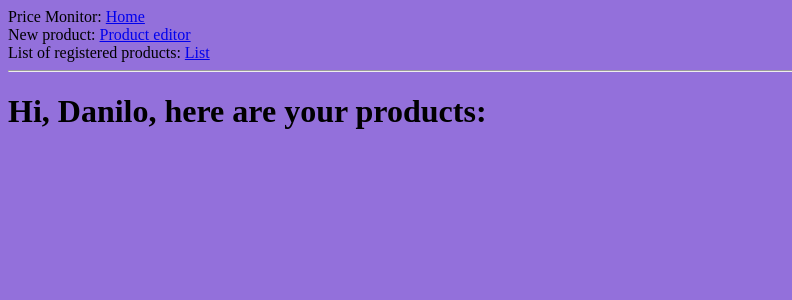
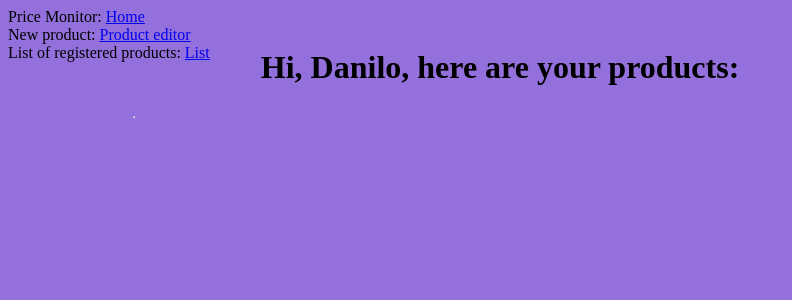
Before and after one commit to dkage/price_monitor, a Flask app: page / in a window 1280 px wide. Shown: the top 300 px of the page, without its empty margins (0-792 px from the left). Run offline with Flask 2, Linux system fonts and the light colour scheme.

Commit message:
Start styling with css grid

```diff
--- a/app/static/style.css
+++ b/app/static/style.css
@@ -1,3 +1,16 @@
 body {
     background: mediumpurple;
 }
+
+
+.grid-container {
+display: grid;
+grid-template-columns: repeat(5, 1fr);
+grid-template-rows: repeat(5, 1fr);
+grid-column-gap: 0px;
+grid-row-gap: 0px;
+}
+
+#menu { grid-area: 1 / 1 / 6 / 2; }
+#header { grid-area: 1 / 2 / 2 / 6; }
+#content { grid-area: 2 / 2 / 6 / 6; }
--- a/app/templates/base.html
+++ b/app/templates/base.html
@@ -8,6 +8,7 @@
     <link rel="stylesheet" type="text/css" href="{{ url_for('static', filename='style.css') }}">
 </head>
 <body>
+<div class="grid-container">
     <div id="menu">
         <div class="button">Price Monitor: <a href="/index">Home</a></div>
         <div class="button">New product: <a href="/product_editor">Product editor</a></div>
@@ -15,8 +16,7 @@
     </div>
 
     <hr>
-
-<div class="enclosure">
+    <div id="header">
         {% with messages = get_flashed_messages() %}
             {% if messages %}
                 <ul>
@@ -26,11 +26,14 @@
                 </ul>
             {% endif %}
         {% endwith %}
+    </div>
+
 
     <div id="content">
         {# Display block content on extend call #}
         {% block content %}{% endblock %}
     </div>
+
 </div>
 
 </body>
```
Lines whose indentation alone changed are shown as unchanged.
